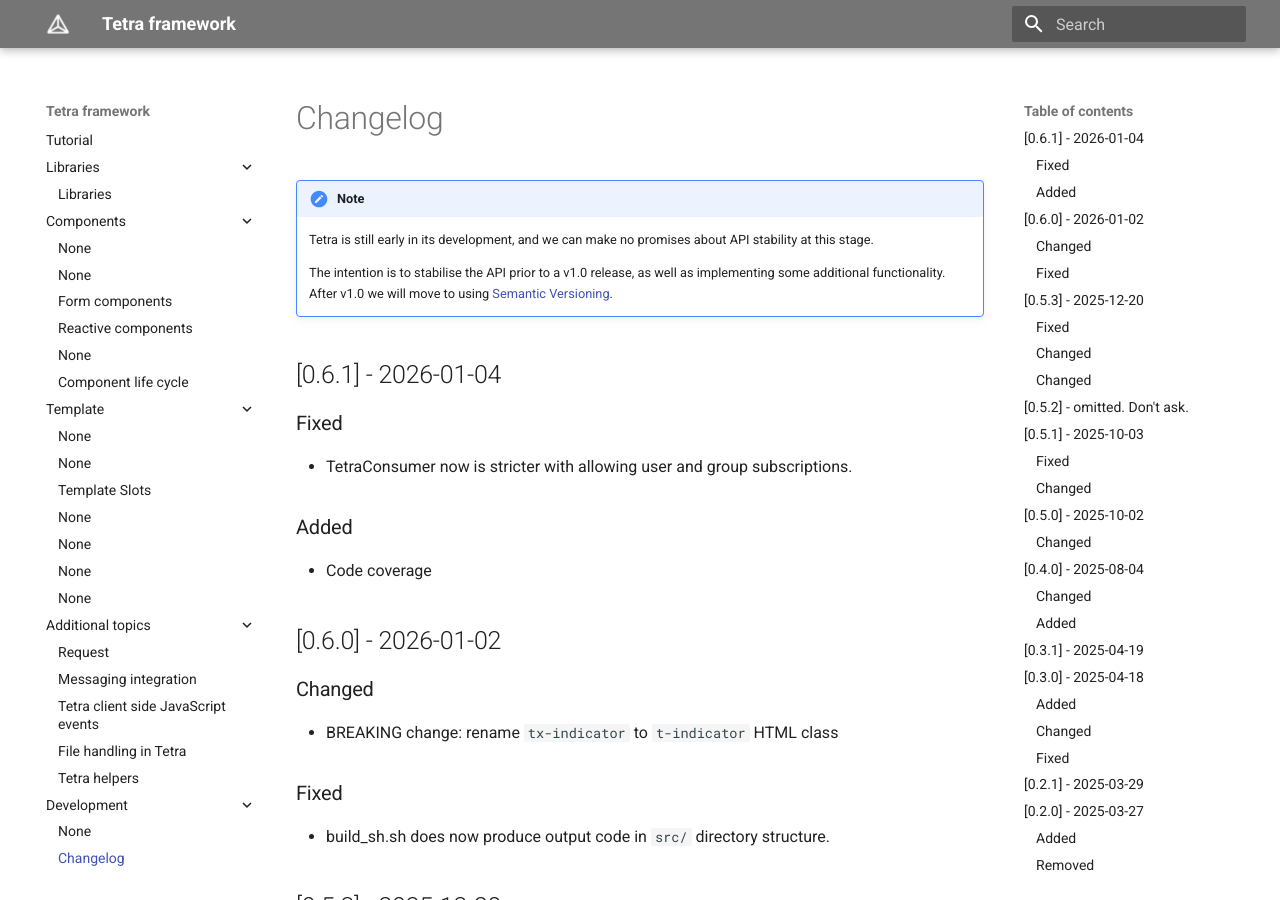
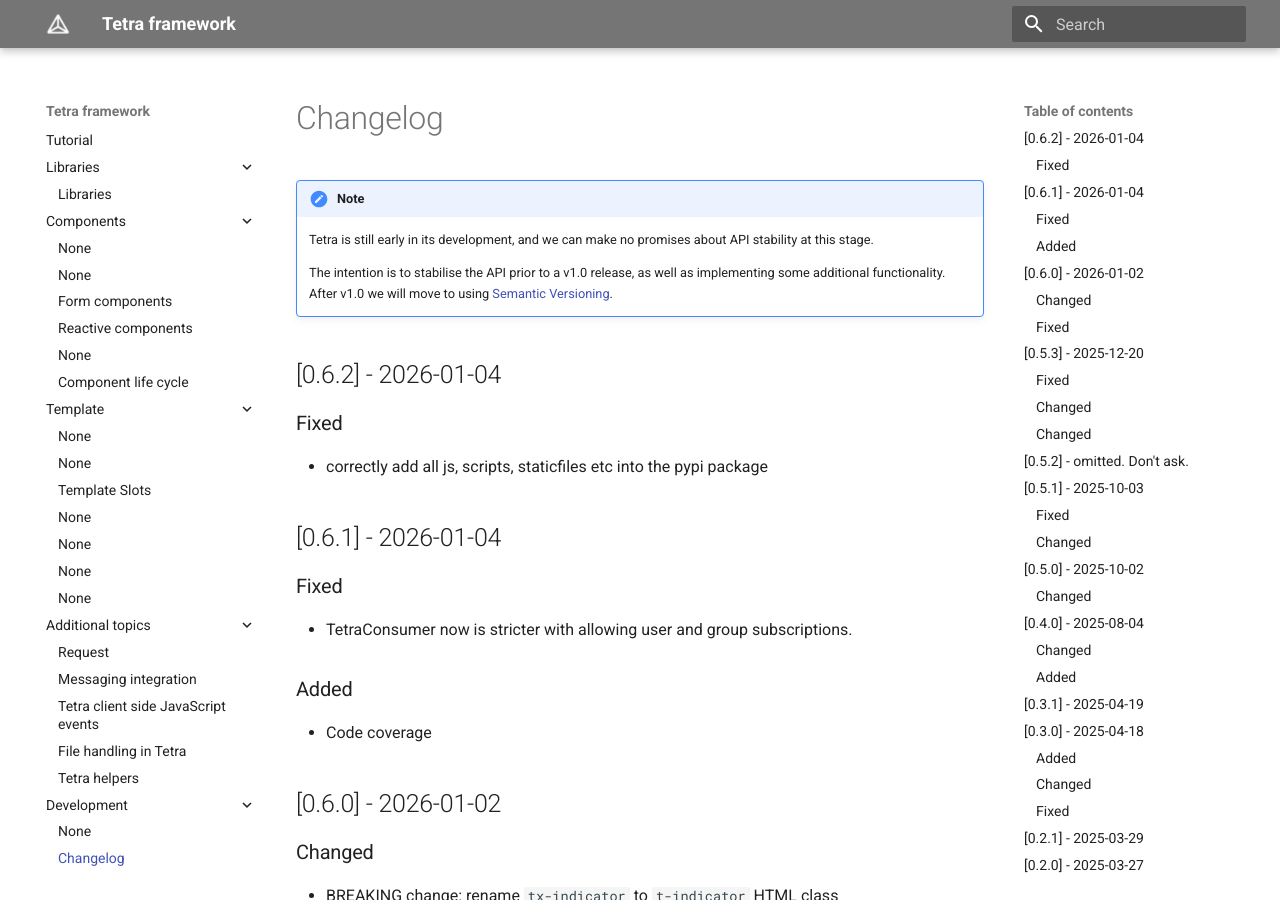
Before and after one commit to tetra-framework/tetra, an MkDocs documentation site: the page built from docs/changelog.md, in a window 1280 px wide and 900 px high. Built offline with MkDocs 1.6.1 and Material for MkDocs 9.7.7, drawn with Linux system fonts in a browser that asks for light colours.

Commit message:
bump version to 0.6.2 and fix packaging to include all required files

```diff
--- a/docs/changelog.md
+++ b/docs/changelog.md
@@ -11,6 +11,10 @@
     The intention is to stabilise the API prior to a v1.0 release, as well as
     implementing some additional functionality.
     After v1.0 we will move to using [Semantic Versioning](https://semver.org/spec/v2.0.0.html).
+## [0.6.2] - 2026-01-04
+### Fixed
+-  correctly add all js, scripts, staticfiles etc into the pypi package
+
 ## [0.6.1] - 2026-01-04
 ### Fixed
 - TetraConsumer now is stricter with allowing user and group subscriptions.
--- a/pyproject.toml
+++ b/pyproject.toml
@@ -81,6 +81,9 @@
 where = ["src"]
 exclude = ["docs", "tests", "demosite"]
 
+[tool.setuptools.package-data]
+tetra = ["templates/*", "js/*", "static/*", "scripts/*.sh"]
+
 [tool.pytest.ini_options]
 minversion = "6.0"
 addopts = "--nomigrations --cov-config=.coveragerc"
--- a/src/tetra/__init__.py
+++ b/src/tetra/__init__.py
@@ -15,5 +15,5 @@
     pass
 
 __all__ += [BasicComponent, Component, public, Library]
-__version__ = "0.6.1"
+__version__ = "0.6.2"
 __version_info__ = tuple([int(num) for num in __version__.split(".")])
```
Also changed, not shown: 1 other file.
